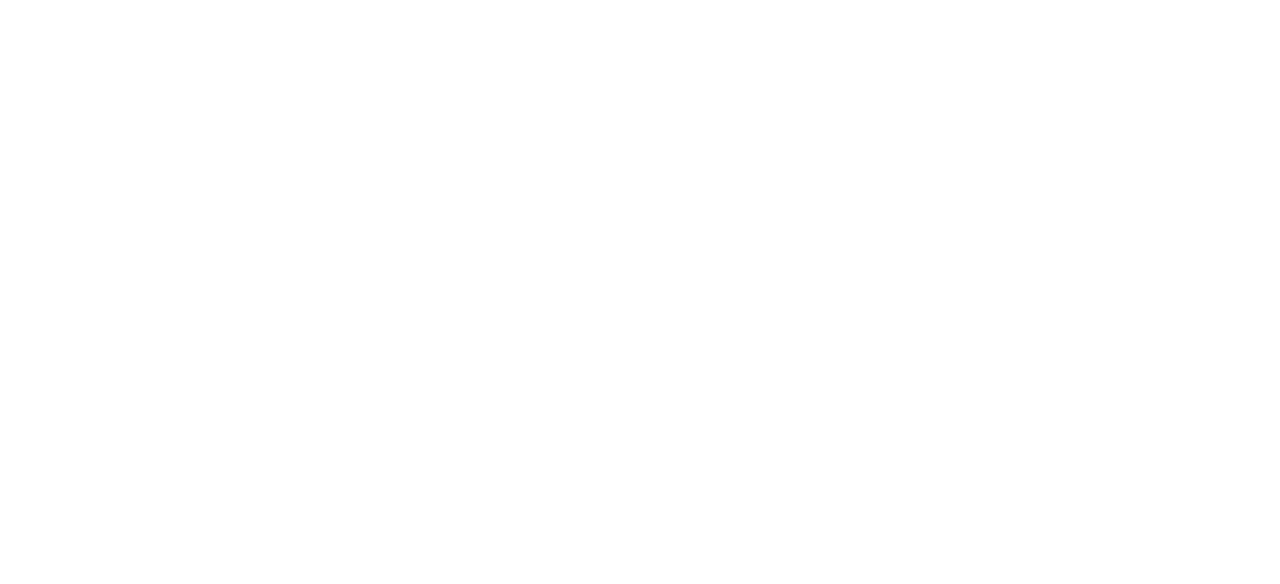
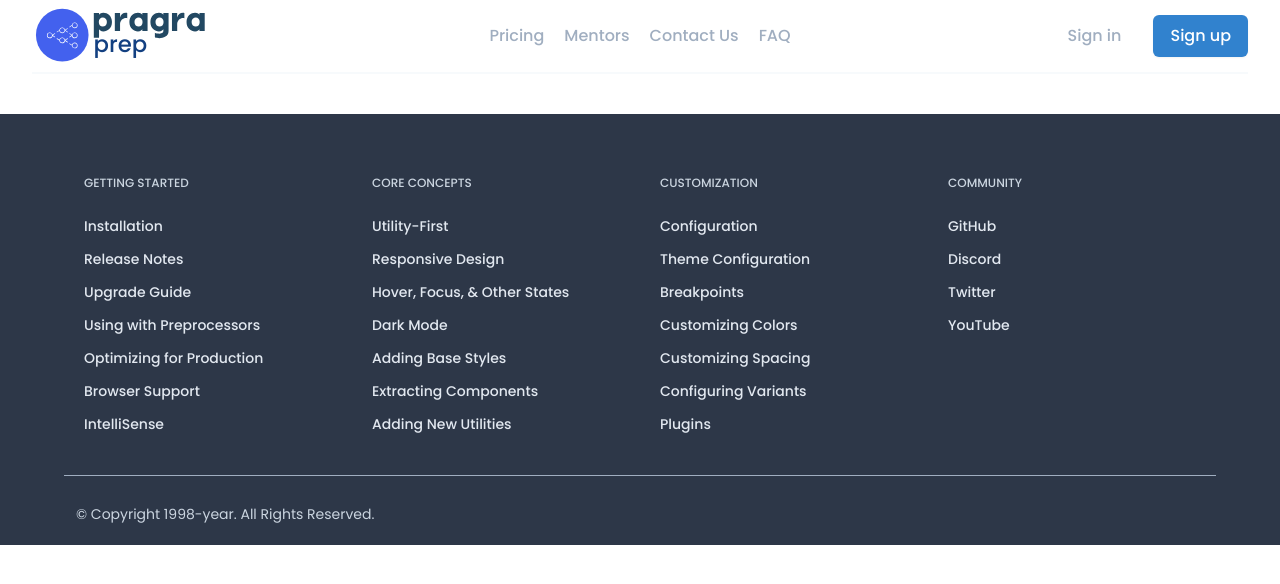
Before and after one commit to atinsingh/roundvue, a Nuxt app: page /pricing in a window 1280 px wide. Before the commit this address had no page. Shown: the top 584 px of the page. Built offline with nearby package versions, Linux system fonts and the light colour scheme.

Commit message:
added pricing page and fixed route

```diff
--- a/components/nav/NavBar.vue
+++ b/components/nav/NavBar.vue
@@ -4,7 +4,7 @@
   <div class="px-4 mx-auto sm:px-8">
     <div class="flex items-center justify-between py-1 border-b-2 border-gray-100 md:justify-start md:space-x-10">
       <div class="flex justify-start lg:w-0 lg:flex-1">
-        <a href="#">
+        <a href="/#">
         <svg class="w-auto h-16 sm:h-16" xmlns="http://www.w3.org/2000/svg" viewBox="0 0 411 146">
           <defs/>
           <g fill="none" fill-rule="evenodd" transform="translate(-65 -374)">
@@ -39,7 +39,8 @@
 
           <!-- Item active: "text-gray-900", Item inactive: "text-gray-500" -->
           <a type="link" class="font-medium text-gray-500 bg-white rounded-md cursor-pointer text-lgfont-sans group hover:text-gray-900 focus:outline-none focus:ring-2 focus:ring-offset-2 focus:ring-indigo-500">
-            <span>Pricing</span>
+          <router-link to="/pricing"><span>Pricing</span></router-link>
+
           </a>
 
           <!--
--- /dev/null
+++ b/pages/pricing.vue
@@ -0,0 +1,33 @@
+<template>
+  <div class="w-full">
+    <div>
+      <NavBar />
+      <Footer/>
+    </div>
+  </div>
+</template>
+
+<script>
+export default {
+  data() {
+    return {
+      title: 'Interview Help | Master Interviews with Pragra Prep| Tech Interview Help'
+    }
+  },
+  head() {
+    return {
+      title: this.title,
+      meta: [
+        {
+          hid: 'description',
+          name: 'description',
+          content: 'PragraPrep is unique platform to get all interview help, our mentors will provide your custom trailer made strategies to clear inteview'
+        }
+      ]
+    }
+  }
+}
+</script>
+
+<style>
+</style>
```
